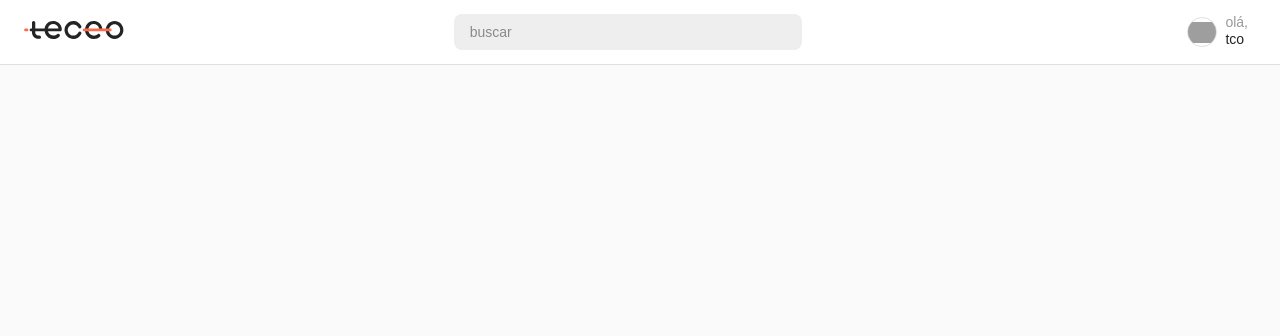
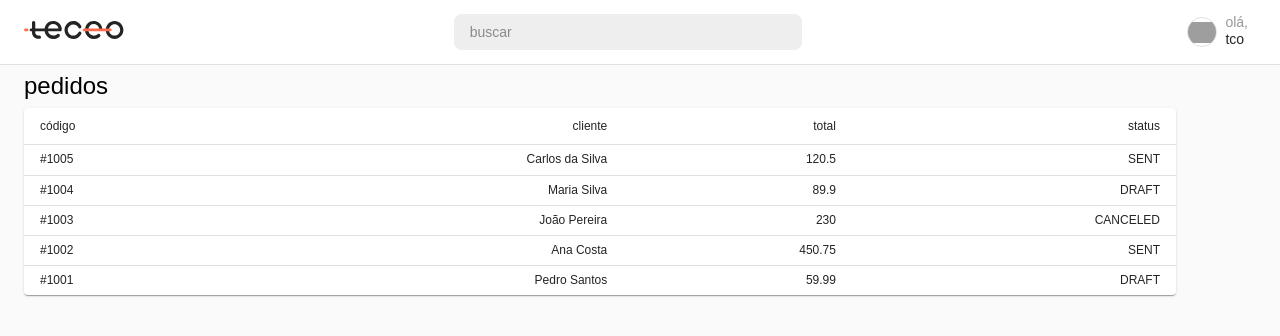
Before and after one commit to teceo-co/teceo-challenge, a React (Vite) app in the folder frontend/: page /orders in a window 1280 px wide. Shown: the top 336 px of the page. Built offline with nearby package versions, Linux system fonts and the light colour scheme; grey boxes are pictures that could not be loaded; some icons are missing.

Commit message:
init orders module

```diff
--- a/frontend/src/App.tsx
+++ b/frontend/src/App.tsx
@@ -4,6 +4,7 @@ import { BrowserRouter, Route, Routes } from 'react-router';
 import { ApplicationContextProvider } from './modules/global/contexts/ApplicationContext';
 import GlobalAppBar from './modules/global/GlobalAppBar';
 import HomePage from './modules/home/HomePage';
+import OrdersPage from './modules/orders/OrdersPage';
 import theme from './theme/theme';
 
 const queryClient = new QueryClient();
@@ -17,7 +18,7 @@ function App() {
             <GlobalAppBar />
             <Routes>
               <Route path="/" element={<HomePage />} />
-              <Route path="/orders" element={<h1>orders</h1>} />
+              <Route path="/orders" element={<OrdersPage />} />
             </Routes>
           </ThemeProvider>
         </ApplicationContextProvider>
--- a/frontend/src/modules/global/components/GlobalUserConfig.tsx
+++ b/frontend/src/modules/global/components/GlobalUserConfig.tsx
@@ -1,14 +1,64 @@
+import ChecklistRoundedIcon from '@mui/icons-material/ChecklistRounded';
 import NotificationsRoundedIcon from '@mui/icons-material/NotificationsRounded';
-import { Box, ButtonBase, IconButton, Stack, Typography } from '@mui/material';
+import {
+  Box,
+  ButtonBase,
+  IconButton,
+  Menu,
+  MenuItem,
+  Stack,
+  Typography,
+} from '@mui/material';
+import { useState } from 'react';
+import { useNavigate } from 'react-router';
 import { TCO_LOGO } from '../../../constants/images.constants';
+import { TEXT_PRIMARY_COLOR } from '../../../theme/theme';
 
 const GlobalUserConfig = () => {
+  const [anchorEl, setAnchorEl] = useState<null | HTMLElement>(null);
+  const open = Boolean(anchorEl);
+  const navigate = useNavigate();
+
+  const handleClick = (event: React.MouseEvent<HTMLElement>) => {
+    setAnchorEl(event.currentTarget);
+  };
+
+  const handleClose = () => {
+    setAnchorEl(null);
+  };
+
+  const handleGoToOrders = () => {
+    handleClose();
+    navigate('/orders');
+  };
+
   return (
+    <>
+      <Menu
+        anchorEl={anchorEl}
+        open={open}
+        onClose={handleClose}
+        anchorOrigin={{
+          vertical: 'bottom',
+          horizontal: 'right',
+        }}
+        transformOrigin={{
+          vertical: 'top',
+          horizontal: 'right',
+        }}
+      >
+        <MenuItem onClick={handleGoToOrders}>
+          <Stack direction="row" spacing={2} width={120} alignItems="center">
+            <ChecklistRoundedIcon sx={{ color: TEXT_PRIMARY_COLOR }} />
+            <Typography color="textPrimary">pedidos</Typography>
+          </Stack>
+        </MenuItem>
+      </Menu>
       <Box gap={2} display="flex" alignItems="center">
         <IconButton>
           <NotificationsRoundedIcon sx={{ color: '#424242' }} />
         </IconButton>
-      <ButtonBase sx={{ textAlign: 'left' }}>
+        <ButtonBase sx={{ textAlign: 'left' }} onClick={handleClick}>
           <Stack direction="row" spacing={1} alignItems="center">
             <img
               src={TCO_LOGO}
@@ -32,6 +82,7 @@ const GlobalUserConfig = () => {
           </Stack>
         </ButtonBase>
       </Box>
+    </>
   );
 };
 
--- /dev/null
+++ b/frontend/src/modules/orders/OrdersPage.tsx
@@ -0,0 +1,76 @@
+import {
+  Container,
+  Paper,
+  Stack,
+  Table,
+  TableBody,
+  TableCell,
+  TableContainer,
+  TableHead,
+  TableRow,
+  Typography,
+} from '@mui/material';
+
+enum OrderStatus {
+  DRAFT = 'DRAFT',
+  CANCELED = 'CANCELED',
+  SENT = 'SENT',
+}
+
+function createData(
+  code: string,
+  customerName: string,
+  total: number,
+  status: OrderStatus
+) {
+  return { code, customerName, total, status };
+}
+
+const OrdersPage = () => {
+  const rows = [
+    createData('#1005', 'Carlos da Silva', 120.5, OrderStatus.SENT),
+    createData('#1004', 'Maria Silva', 89.9, OrderStatus.DRAFT),
+    createData('#1003', 'João Pereira', 230.0, OrderStatus.CANCELED),
+    createData('#1002', 'Ana Costa', 450.75, OrderStatus.SENT),
+    createData('#1001', 'Pedro Santos', 59.99, OrderStatus.DRAFT),
+  ];
+
+  return (
+    <Stack marginTop={8} paddingTop={1} spacing={2}>
+      <Container maxWidth="lg">
+        <Typography gutterBottom variant="h3">
+          pedidos
+        </Typography>
+        <TableContainer component={Paper}>
+          <Table sx={{ minWidth: 650 }} size="small" aria-label="a dense table">
+            <TableHead>
+              <TableRow>
+                <TableCell>código</TableCell>
+                <TableCell align="right">cliente</TableCell>
+                <TableCell align="right">total</TableCell>
+                <TableCell align="right">status</TableCell>
+              </TableRow>
+            </TableHead>
+            <TableBody>
+              {rows.map(row => (
+                <TableRow
+                  key={row.code}
+                  sx={{ '&:last-child td, &:last-child th': { border: 0 } }}
+                >
+                  <TableCell component="th" scope="row">
+                    {row.code}
+                  </TableCell>
+                  <TableCell align="right">{row.customerName}</TableCell>
+                  <TableCell align="right">{row.total}</TableCell>
+                  <TableCell align="right">{row.status}</TableCell>
+                </TableRow>
+              ))}
+            </TableBody>
+          </Table>
+        </TableContainer>
+      </Container>
+    </Stack>
+  );
+};
+
+export default OrdersPage;
--- a/frontend/src/theme/theme.ts
+++ b/frontend/src/theme/theme.ts
@@ -4,6 +4,7 @@ export const PRIMARY_COLOR = '#FC6B4B';
 export const SECONDARY_COLOR = '#3366FF';
 export const PRIMARY_FONT_FAMILY = 'Nunito, sans-serif';
 export const SECONDARY_FONT_FAMILY = 'Open Sans, sans-serif';
+export const TEXT_PRIMARY_COLOR = '#242424';
 export const TEXT_SECONDARY_COLOR = '#97999B';
 
 const theme = createTheme({
@@ -211,7 +212,7 @@ const theme = createTheme({
   },
   palette: {
     text: {
-      primary: '#242424',
+      primary: TEXT_PRIMARY_COLOR,
       secondary: TEXT_SECONDARY_COLOR,
       disabled: '#00000061',
     },
```
Lines whose indentation alone changed are shown as unchanged.
